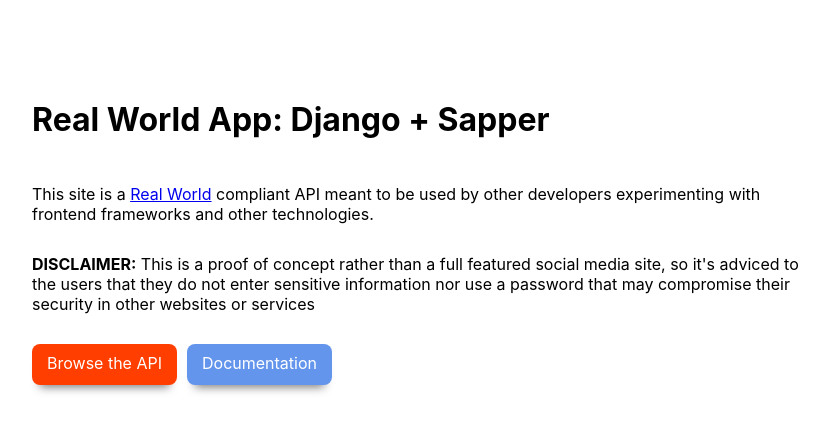
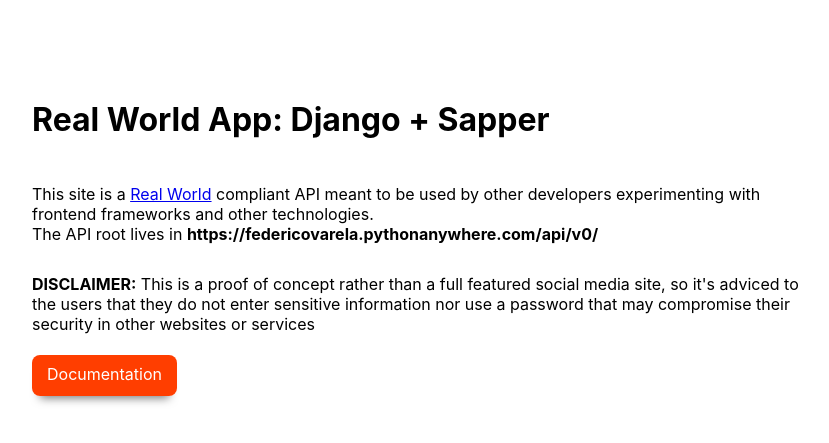
Before and after one commit to FedericoVarela/Real-World-App-Django-Sapper, a Django app: page / in a window 1280 px wide. Shown: the top 443 px of the page, without its empty margins (224-1053 px from the left). Run offline with Django 3.2, Linux system fonts and the light colour scheme; parts of the project's set-up code (start-up, migrations or seed data) failed here and were passed over.

Commit message:
Landing page fix

```diff
--- a/server/templates/server/index.html
+++ b/server/templates/server/index.html
@@ -24,16 +24,11 @@
         div.buttons {
             justify-content: space-between;
         }
-
-        a.browse, .docs {
-            margin: 0;
-        }
     }
 
-    a.browse, .docs {
+    a.docs {
         color: white;
         padding: 9px 15px 12px 15px;
-        margin-right: 10px;
         border-radius: 8px;
         background-color: #ff3e00;
         text-decoration: none;
@@ -43,16 +38,9 @@
         box-shadow: 0px 10px 10px -8px rgba(120,120,120,1);
     }
 
-    a.docs:hover {
-        background-color: rgb(79, 114, 179);
-    }
 
     a.browse:hover {
         background-color: #b62d00;
-    }
-
-    .docs {
-        background-color: cornflowerblue;
     }
 
     h1 {
@@ -76,6 +64,10 @@
     <p>
         This site is a <a href="https://github.com/gothinkster/realworld">Real World</a> compliant API
         meant to be used by other developers experimenting with frontend frameworks and other technologies.
+        <br>
+        The API root lives in <b>https://federicovarela.pythonanywhere.com/api/v0/</b>
+
+
     </p>
     <p>
         <b>DISCLAIMER:</b>
@@ -83,10 +75,7 @@
         that they do not enter sensitive information nor use a password that may compromise
         their security in other websites or services
     </p>
-    <div class="buttons">
-        <a href="/api/v0" class="browse" >Browse the API</a>
-        <a href="docs/" class="docs">Documentation</a>
-    </div>
+    <a href="docs/" class="docs" >Documentation</a>
 
 </body>
 </html>
```
